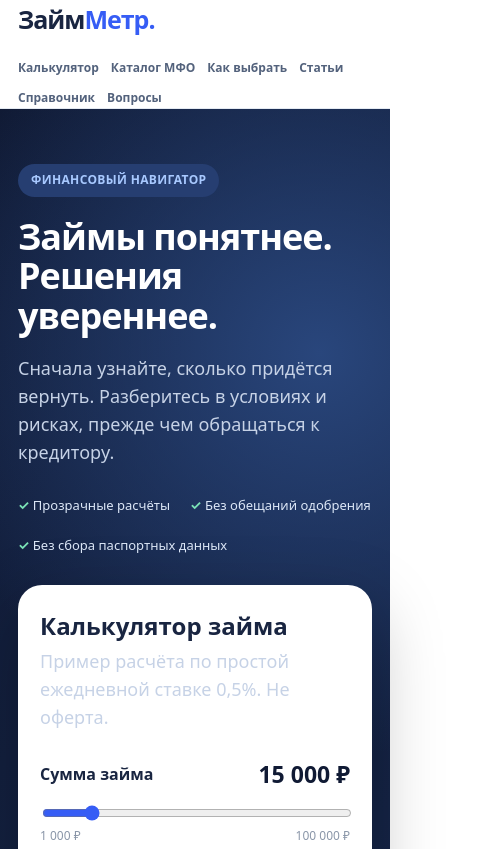
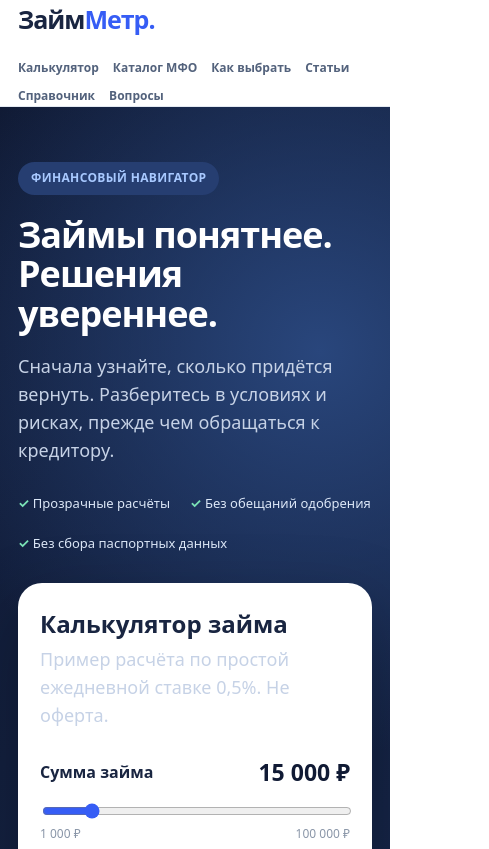
Before and after one commit to Alex202490/zaimmetr, a plain HTML site: page index.html in a window 390 px wide. Shown: the top 849 px of the page, 489 px wide, since content can reach past the window. Drawn offline with Linux system fonts and the light colour scheme.

Commit message:
Fix mobile horizontal overflow and constrain responsive content

```diff
--- a/index.html
+++ b/index.html
@@ -24,6 +24,13 @@
 #saleads-offers-1 .saleads-d2-offers-wrapper>.slds-offer-item,#saleads-offers-1 .saleads-d2-offers-wrapper>.card-item{width:100%!important;max-width:none!important;min-width:0!important;margin:0!important;box-sizing:border-box}
 @media(max-width:1050px){#saleads-offers-1 .saleads-d2-offers-wrapper{grid-template-columns:repeat(2,minmax(0,1fr))!important}}
 @media(max-width:650px){#saleads-offers-1 .saleads-d2-offers-wrapper{grid-template-columns:minmax(0,1fr)!important}}
+
+/* Prevent accidental horizontal page scrolling on narrow mobile screens. */
+html{max-width:100%;overflow-x:clip}
+body{max-width:100%;overflow-x:clip}
+.wrap,.hero-grid,.hero-grid>*,.calc,.card,.library-card,.catalog-placeholder{min-width:0}
+nav a{white-space:nowrap}
+@media(max-width:560px){.nav{width:100%}nav{max-width:100%;gap:10px 14px} .field{gap:10px}.field output{text-align:right;overflow-wrap:anywhere}.result{grid-template-columns:repeat(2,minmax(0,1fr))}.result strong{overflow-wrap:anywhere}.catalog-placeholder{padding:18px}.library-toolbar input{min-width:0;width:100%}}
 </style>
 <script type="application/ld+json">{"@context":"https://schema.org","@type":"WebSite","name":"ЗаймМетр","url":"http://zaimmetr.ru/","inLanguage":"ru-RU","description":"Информационный портал о микрозаймах: расчёт стоимости займа, сравнение условий и советы по финансовой грамотности."}</script>
 </head>
```
